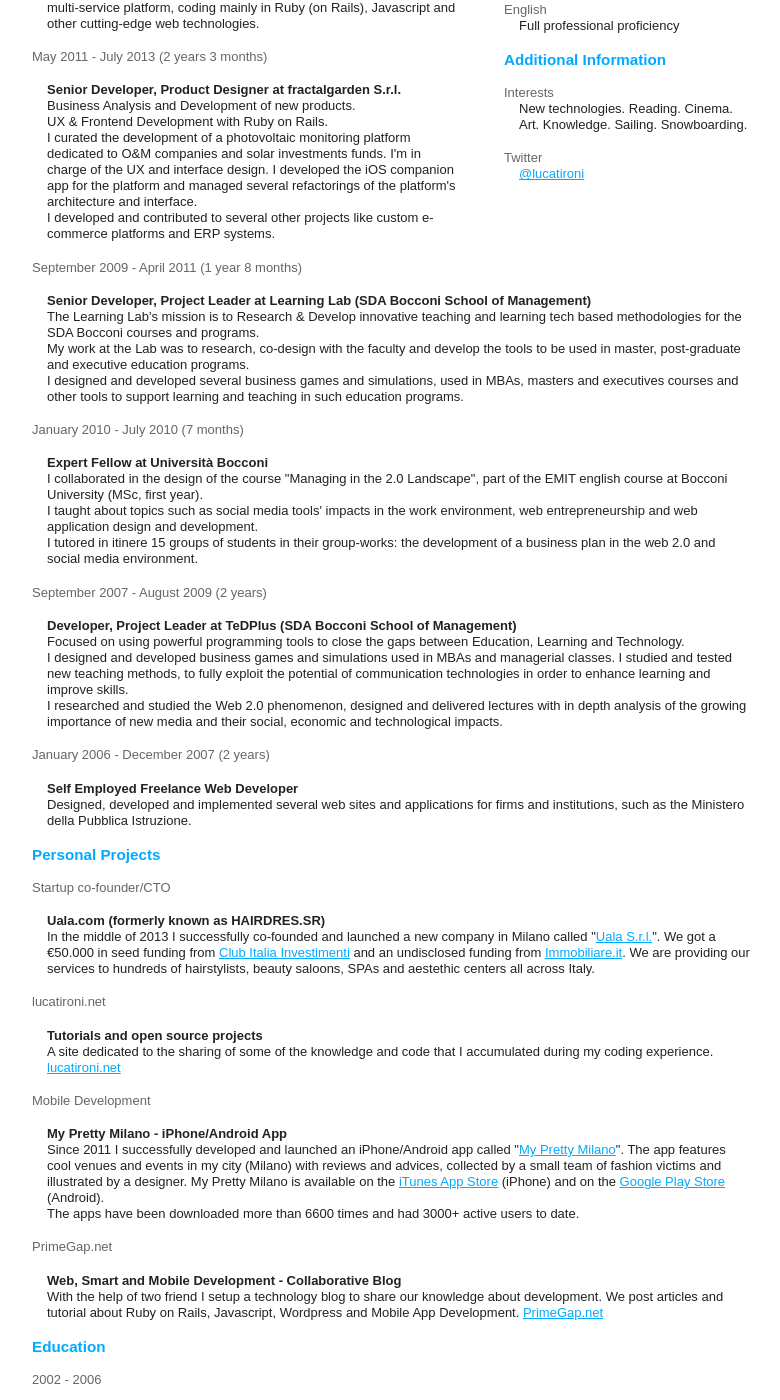
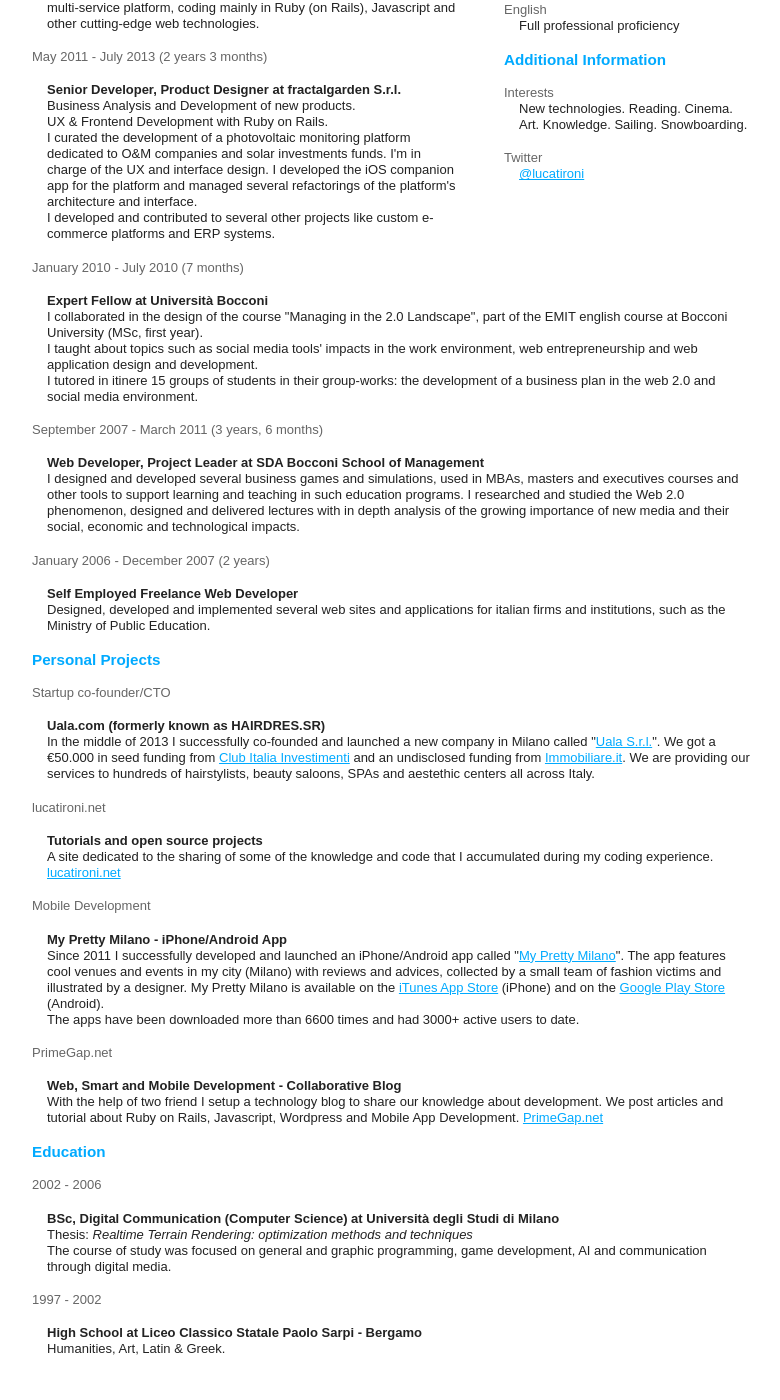
Before and after one commit to lucatironi/lucatironi.github.io, a Jekyll site: the page built from resume.html, in a window 1280 px wide and 1400 px high, scrolled down 858 px. Shown: the whole window, without its empty margins (248-1028 px from the left). Built offline with Jekyll 4.4.1, drawn with Linux system fonts in a browser that asks for light colours.

Commit message:
Some more editing

```diff
--- a/resume.html
+++ b/resume.html
@@ -175,13 +175,6 @@
               I curated the development of a photovoltaic monitoring platform dedicated to O&amp;M companies and solar investments funds. I'm in charge of the UX and interface design. I developed the iOS companion app for the platform and managed several refactorings of the platform's architecture and interface.<br>
               I developed and contributed to several other projects like custom e-commerce platforms and ERP systems.
             </dd>
-          <dt>September 2009 - April 2011 (1 year 8 months)</dt>
-            <dd>
-              <h4>Senior Developer, Project Leader at Learning Lab (SDA Bocconi School of Management)</h4>
-              The Learning Lab's mission is to Research & Develop innovative teaching and learning tech based methodologies for the SDA Bocconi courses and programs.<br>
-              My work at the Lab was to research, co-design with the faculty and develop the tools to be used in master, post-graduate and executive education programs.<br>
-              I designed and developed several business games and simulations, used in MBAs, masters and executives courses and other tools to support learning and teaching in such education programs.
-            </dd>
           <dt>January 2010 - July 2010 (7 months)</dt>
             <dd>
               <h4>Expert Fellow at Università Bocconi</h4>
@@ -189,17 +182,16 @@
               I taught about topics such as social media tools' impacts in the work environment, web entrepreneurship and web application design and development.<br>
               I tutored in itinere 15 groups of students in their group-works: the development of a business plan in the web 2.0 and social media environment.
             </dd>
-          <dt>September 2007 - August 2009 (2 years)</dt>
+          <dt>September 2007 - March 2011 (3 years, 6 months)</dt>
             <dd>
-              <h4>Developer, Project Leader at TeDPlus (SDA Bocconi School of Management)</h4>
-              Focused on using powerful programming tools to close the gaps between Education, Learning and Technology.<br>
-              I designed and developed business games and simulations used in MBAs and managerial classes. I studied and tested new teaching methods, to fully exploit the potential of communication technologies in order to enhance learning and improve skills.<br>
+              <h4>Web Developer, Project Leader at SDA Bocconi School of Management</h4>
+              I designed and developed several business games and simulations, used in MBAs, masters and executives courses and other tools to support learning and teaching in such education programs.
               I researched and studied the Web 2.0 phenomenon, designed and delivered lectures with in depth analysis of the growing importance of new media and their social, economic and technological impacts.
             </dd>
           <dt>January 2006 - December 2007 (2 years)</dt>
             <dd>
               <h4>Self Employed Freelance Web Developer</h4>
-              Designed, developed and implemented several web sites and applications for firms and institutions, such as the Ministero della Pubblica Istruzione.
+              Designed, developed and implemented several web sites and applications for italian firms and institutions, such as the Ministry of Public Education.
             </dd>
         </dl>
       </section>
```
